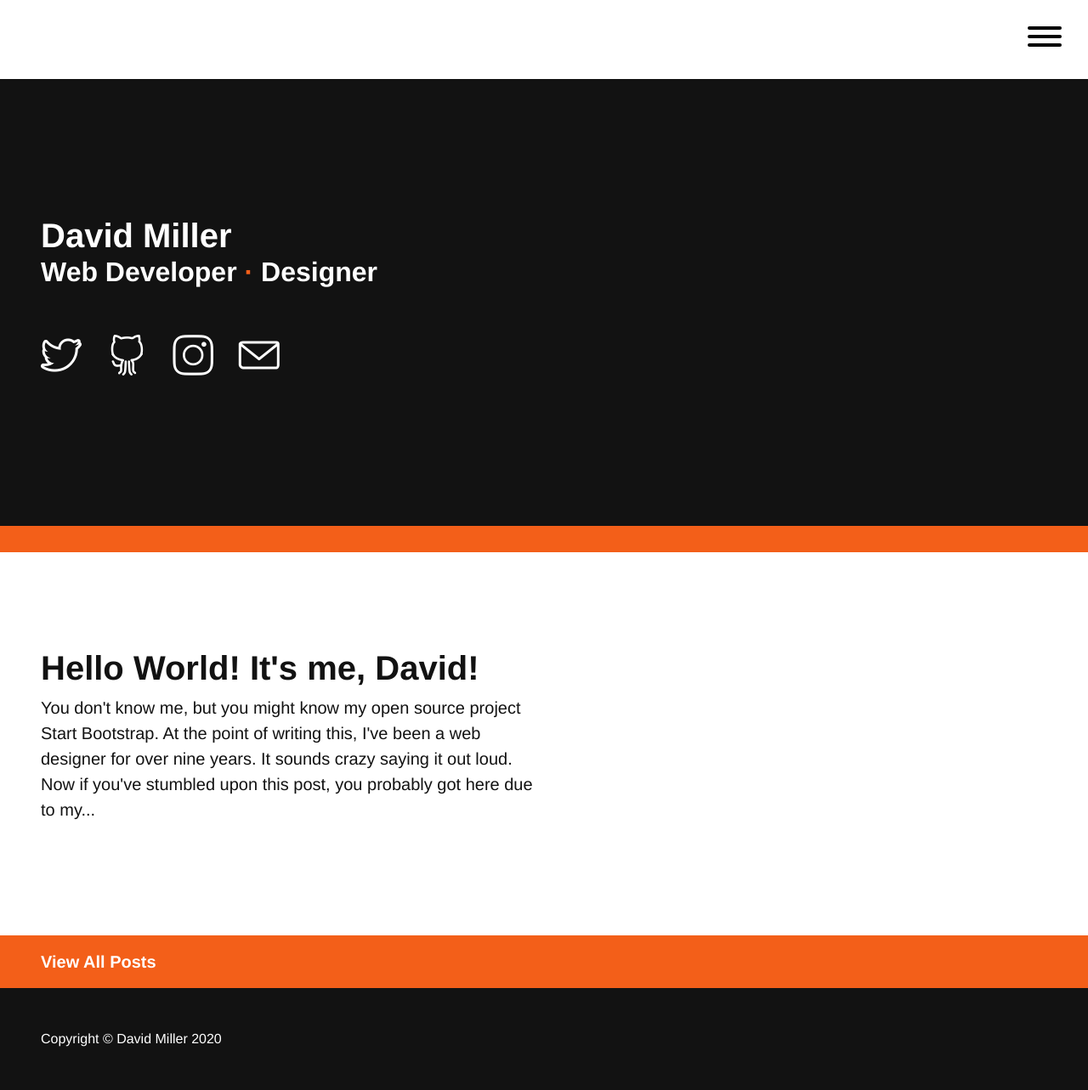
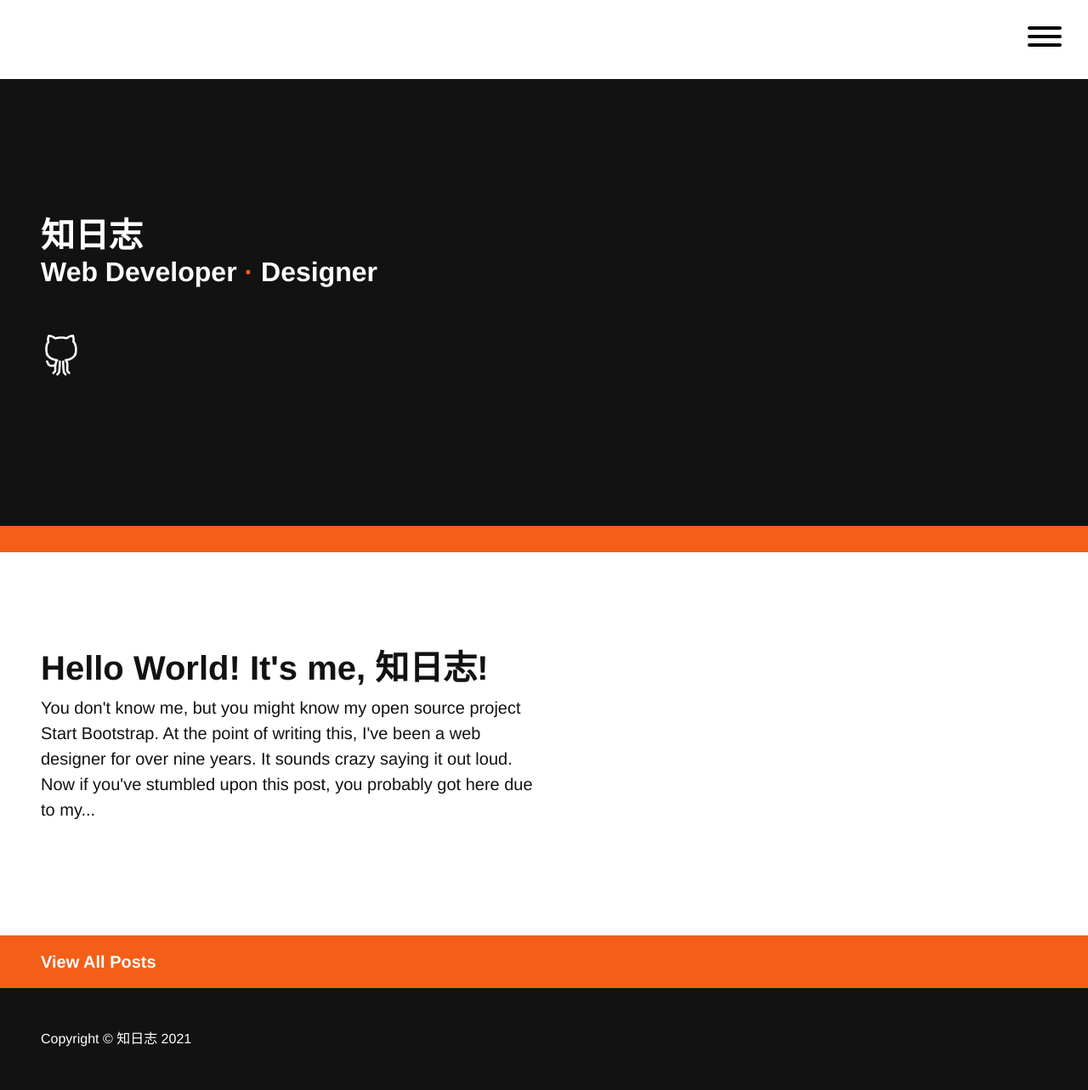
Before and after one commit to luckmonkey/luckmonkey.github.io, a Jekyll site: the page built from index.html, in a window 1280 px wide. Shown: the whole page at 85% size. Built offline with Jekyll 4.4.1, drawn with Linux system fonts in a browser that asks for light colours; nearby versions of some CDN libraries.

Commit message:
Signed-off-by: lexus <1929846337@qq.com>

```diff
--- a/CNAME
+++ b/CNAME
@@ -1 +1 @@
-davidmiller.io
+luckmonkey.github.io
--- a/_includes/footer.html
+++ b/_includes/footer.html
@@ -1,3 +1,3 @@
 <footer class="bg-dark text-white p-5">
-  Copyright &copy; David Miller 2020
+  Copyright &copy; 知日志 2021
 </footer>
--- a/_includes/header.html
+++ b/_includes/header.html
@@ -2,7 +2,7 @@
   <div class="container-fluid px-5">
     <h1 class="mb-0" id="postHeading">{{ page.title }}</h1>
     {% if page.date %}
-      <h2 class="mt-4 mb-0" id="postSubheading">Posted by David Miller
+      <h2 class="mt-4 mb-0" id="postSubheading">Posted by 知日志
         <span class="text-primary">·</span>
         {{ page.date | date: '%B %d, %Y' }}</h2>
     {% endif %}
--- a/_layouts/home.html
+++ b/_layouts/home.html
@@ -7,7 +7,7 @@ layout: default
 
   <div class="container-fluid px-5">
     <!-- Page Heading -->
-    <h1 class="text-white mb-0" id="pageHeading">David Miller</h1>
+    <h1 class="text-white mb-0" id="pageHeading">知日志</h1>
     <!-- Page Subheading -->
     <h2 class="text-white mb-0" id="pageSubheading">
       Web Developer
@@ -16,26 +16,26 @@ layout: default
     </h2>
     <!-- Social Links -->
     <ul class="list-inline mt-5 mb-0">
-      <li class="list-inline-item mr-4">
+      <!-- <li class="list-inline-item mr-4">
         <a class="link-social" href="https://twitter.com/davidmillerhere">
           <span class="icon-social-twitter"></span>
         </a>
-      </li>
+      </li> -->
       <li class="list-inline-item mr-4">
-        <a class="link-social" href="https://github.com/davidtmiller">
+        <a class="link-social" href="https://github.com/luckmonkey">
           <span class="icon-social-github"></span>
         </a>
       </li>
-      <li class="list-inline-item mr-4">
+      <!-- <li class="list-inline-item mr-4">
         <a class="link-social" href="https://www.instagram.com/davidmillerhere">
           <span class="icon-social-instagram"></span>
         </a>
-      </li>
-      <li class="list-inline-item">
+      </li> -->
+      <!-- <li class="list-inline-item">
         <a class="link-social" href="mailto:hello@davidmiller.io">
           <span class="icon-envelope"></span>
         </a>
-      </li>
+      </li> -->
     </ul>
     <!-- End of Social Links -->
   </div>
--- a/_posts/2017-12-06-hello-world.html
+++ b/_posts/2017-12-06-hello-world.html
@@ -1,6 +1,6 @@
 ---
 layout: post
-title:  "Hello World! It's me, David!"
+title:  "Hello World! It's me, 知日志!"
 date:   2017-12-06 20:00:00 +0500
 ---
 <section class="post-section">
```
Also changed, not shown: about.html (+5 -5 lines).
